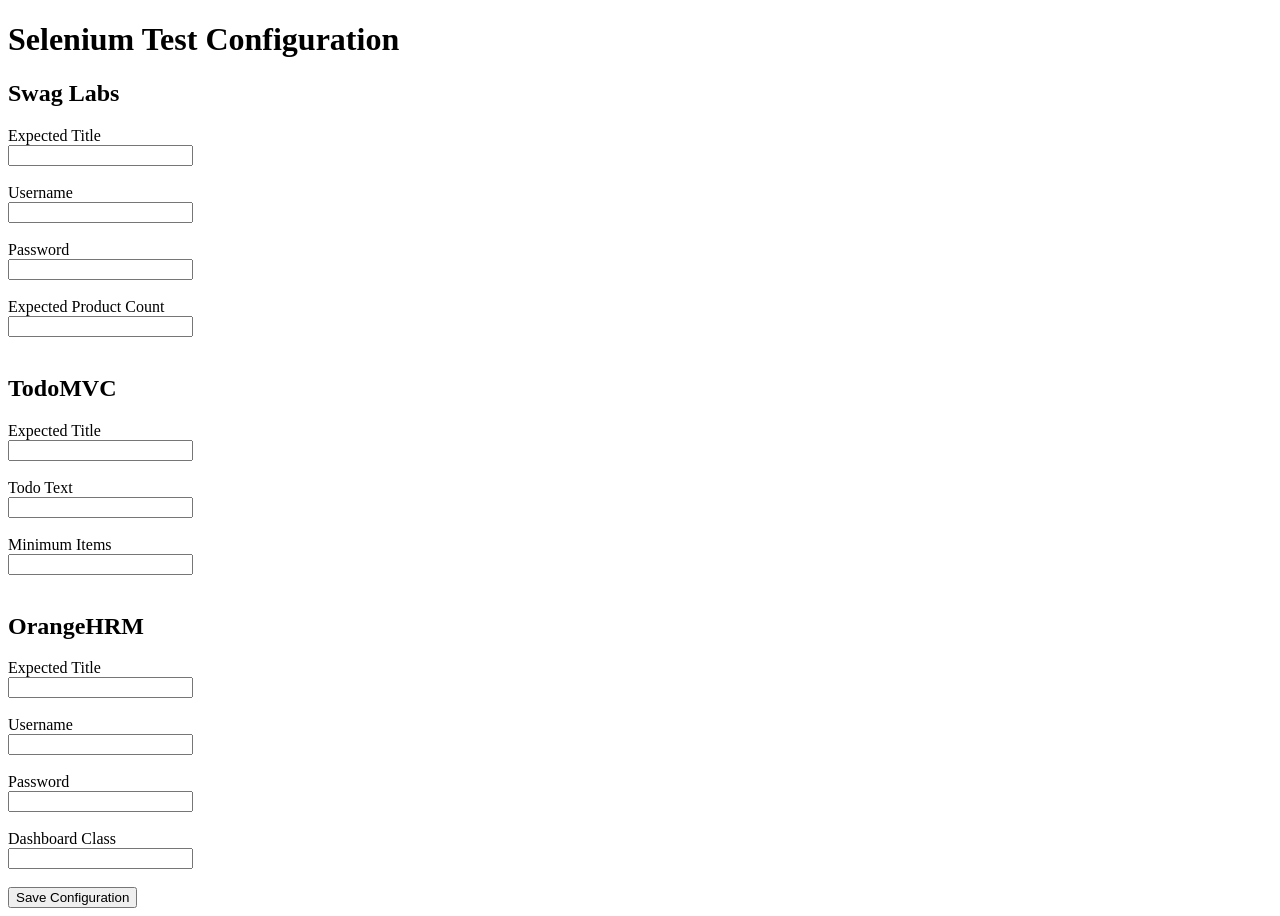
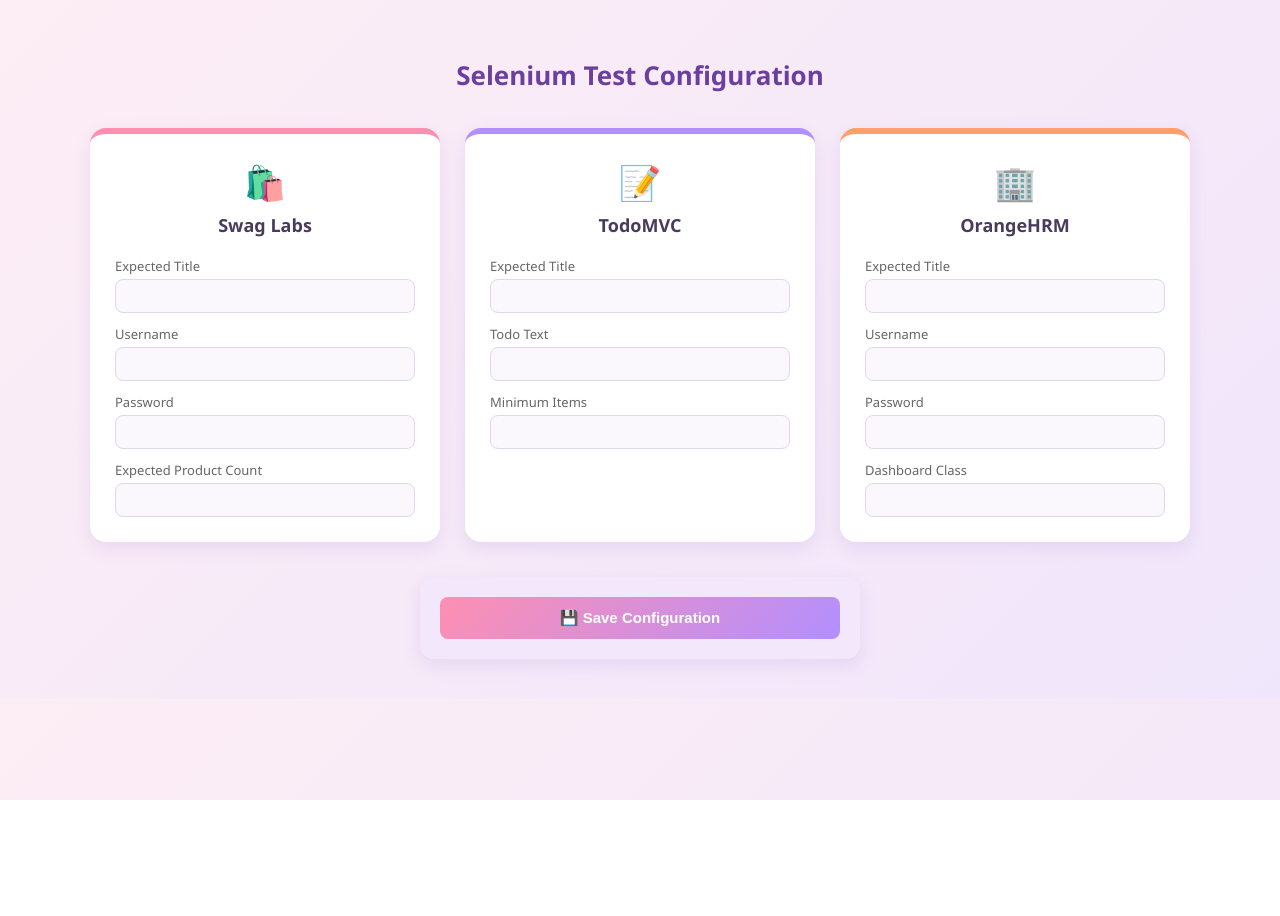
Before and after one commit to Gagana-2003-prog/selenium-cicd-project, a website: page public/index.html in a window 1280 px wide. After the commit the page ends 800 px from the top, so only its background shows below. Drawn offline with Linux system fonts and the light colour scheme; no server answers.

Commit message:
your message here

```diff
--- a/config.json
+++ b/config.json
@@ -6,7 +6,7 @@
     "loginButtonId": "login-button",
     "username": "standard_user",
     "password": "secret_sauce",
-    "expectedProductCount": 10,
+    "expectedProductCount": 6,
     "logoutUrlShouldNotContain": "inventory"
   },
   "todomvc": {
--- a/public/index.html
+++ b/public/index.html
@@ -3,74 +3,163 @@
 <head>
   <meta charset="UTF-8">
   <title>Selenium Test Configuration</title>
+  <style>
+    body {
+      font-family: 'Segoe UI', Arial, sans-serif;
+      background: linear-gradient(135deg, #fdeef5, #f0e6fb);
+      margin: 0;
+      padding: 40px 20px;
+    }
+    h1 {
+      text-align: center;
+      color: #6b3fa0;
+      font-size: 26px;
+      margin-bottom: 35px;
+    }
+    .cards {
+      display: flex;
+      justify-content: center;
+      gap: 25px;
+      flex-wrap: wrap;
+      max-width: 1100px;
+      margin: 0 auto;
+    }
+    .card {
+      background: #ffffff;
+      width: 300px;
+      padding: 25px;
+      border-radius: 16px;
+      box-shadow: 0 6px 18px rgba(150, 100, 200, 0.15);
+    }
+    .card.swaglabs { border-top: 6px solid #ff8fb1; }
+    .card.todomvc  { border-top: 6px solid #b28fff; }
+    .card.orangehrm{ border-top: 6px solid #ff9f6b; }
+
+    .card h2 {
+      text-align: center;
+      font-size: 18px;
+      margin-top: 8px;
+      margin-bottom: 20px;
+      color: #4a3b5c;
+    }
+    .icon {
+      display: block;
+      text-align: center;
+      font-size: 34px;
+      margin-bottom: 5px;
+    }
+    label {
+      display: block;
+      font-size: 13px;
+      color: #666;
+      margin-top: 12px;
+      margin-bottom: 4px;
+    }
+    input {
+      width: 100%;
+      padding: 8px 10px;
+      border: 1px solid #e3d5ee;
+      border-radius: 8px;
+      font-size: 14px;
+      box-sizing: border-box;
+      outline: none;
+      background: #fbf8fd;
+    }
+    input:focus {
+      border-color: #b28fff;
+      background: #ffffff;
+    }
+    .save-box {
+      max-width: 400px;
+      margin: 35px auto 0 auto;
+      background: #f3e8fb;
+      padding: 20px;
+      border-radius: 14px;
+      text-align: center;
+      box-shadow: 0 6px 18px rgba(150, 100, 200, 0.15);
+    }
+    button {
+      width: 100%;
+      padding: 12px;
+      background: linear-gradient(135deg, #ff8fb1, #b28fff);
+      color: white;
+      border: none;
+      border-radius: 8px;
+      font-size: 15px;
+      font-weight: bold;
+      cursor: pointer;
+    }
+    button:hover {
+      opacity: 0.9;
+    }
+  </style>
 </head>
 <body>
 
 <h1>Selenium Test Configuration</h1>
 
-<h2>Swag Labs</h2>
+<div class="cards">
 
-<label>Expected Title</label><br>
-<input id="swagTitle"><br><br>
+  <div class="card swaglabs">
+    <span class="icon">🛍️</span>
+    <h2>Swag Labs</h2>
+    <label>Expected Title</label>
+    <input id="swagTitle">
+    <label>Username</label>
+    <input id="swagUsername">
+    <label>Password</label>
+    <input id="swagPassword">
+    <label>Expected Product Count</label>
+    <input id="productCount" type="number">
+  </div>
 
-<label>Username</label><br>
-<input id="swagUsername"><br><br>
+  <div class="card todomvc">
+    <span class="icon">📝</span>
+    <h2>TodoMVC</h2>
+    <label>Expected Title</label>
+    <input id="todoTitle">
+    <label>Todo Text</label>
+    <input id="todoText">
+    <label>Minimum Items</label>
+    <input id="minimumItems" type="number">
+  </div>
 
-<label>Password</label><br>
-<input id="swagPassword"><br><br>
+  <div class="card orangehrm">
+    <span class="icon">🏢</span>
+    <h2>OrangeHRM</h2>
+    <label>Expected Title</label>
+    <input id="orangeTitle">
+    <label>Username</label>
+    <input id="orangeUsername">
+    <label>Password</label>
+    <input id="orangePassword">
+    <label>Dashboard Class</label>
+    <input id="dashboardClass">
+  </div>
 
-<label>Expected Product Count</label><br>
-<input id="productCount" type="number"><br><br>
+</div>
 
-<h2>TodoMVC</h2>
-
-<label>Expected Title</label><br>
-<input id="todoTitle"><br><br>
-
-<label>Todo Text</label><br>
-<input id="todoText"><br><br>
-
-<label>Minimum Items</label><br>
-<input id="minimumItems" type="number"><br><br>
-
-<h2>OrangeHRM</h2>
-
-<label>Expected Title</label><br>
-<input id="orangeTitle"><br><br>
-
-<label>Username</label><br>
-<input id="orangeUsername"><br><br>
-
-<label>Password</label><br>
-<input id="orangePassword"><br><br>
-
-<label>Dashboard Class</label><br>
-<input id="dashboardClass"><br><br>
-
-<button onclick="saveConfig()">Save Configuration</button>
+<div class="save-box">
+  <button onclick="saveConfig()">💾 Save Configuration</button>
+</div>
 
 <script>
 async function loadConfig() {
     const response = await fetch('/config');
     const config = await response.json();
-
     swagTitle.value = config.swaglabs.expectedTitle;
     swagUsername.value = config.swaglabs.username;
     swagPassword.value = config.swaglabs.password;
     productCount.value = config.swaglabs.expectedProductCount;
-
     todoTitle.value = config.todomvc.expectedTitle;
     todoText.value = config.todomvc.todoText;
     minimumItems.value = config.todomvc.minimumItems;
-
     orangeTitle.value = config.orangehrm.expectedTitle;
     orangeUsername.value = config.orangehrm.username;
     orangePassword.value = config.orangehrm.password;
     dashboardClass.value = config.orangehrm.dashboardClass;
 }
-
 async function saveConfig() {
-
     const config = {
         swaglabs: {
             expectedTitle: swagTitle.value,
@@ -82,13 +171,11 @@ async function saveConfig() {
             expectedProductCount: Number(productCount.value),
             logoutUrlShouldNotContain: "inventory"
         },
-
         todomvc: {
             expectedTitle: todoTitle.value,
             todoText: todoText.value,
             minimumItems: Number(minimumItems.value)
         },
-
         orangehrm: {
             expectedTitle: orangeTitle.value,
             usernameField: "username",
@@ -98,7 +185,6 @@ async function saveConfig() {
             dashboardClass: dashboardClass.value
         }
     };
-
     await fetch('/update', {
         method: 'POST',
         headers: {
@@ -106,12 +192,9 @@ async function saveConfig() {
         },
         body: JSON.stringify(config)
     });
-
     alert("Configuration Saved Successfully!");
 }
-
 loadConfig();
 </script>
-
 </body>
 </html>
```
